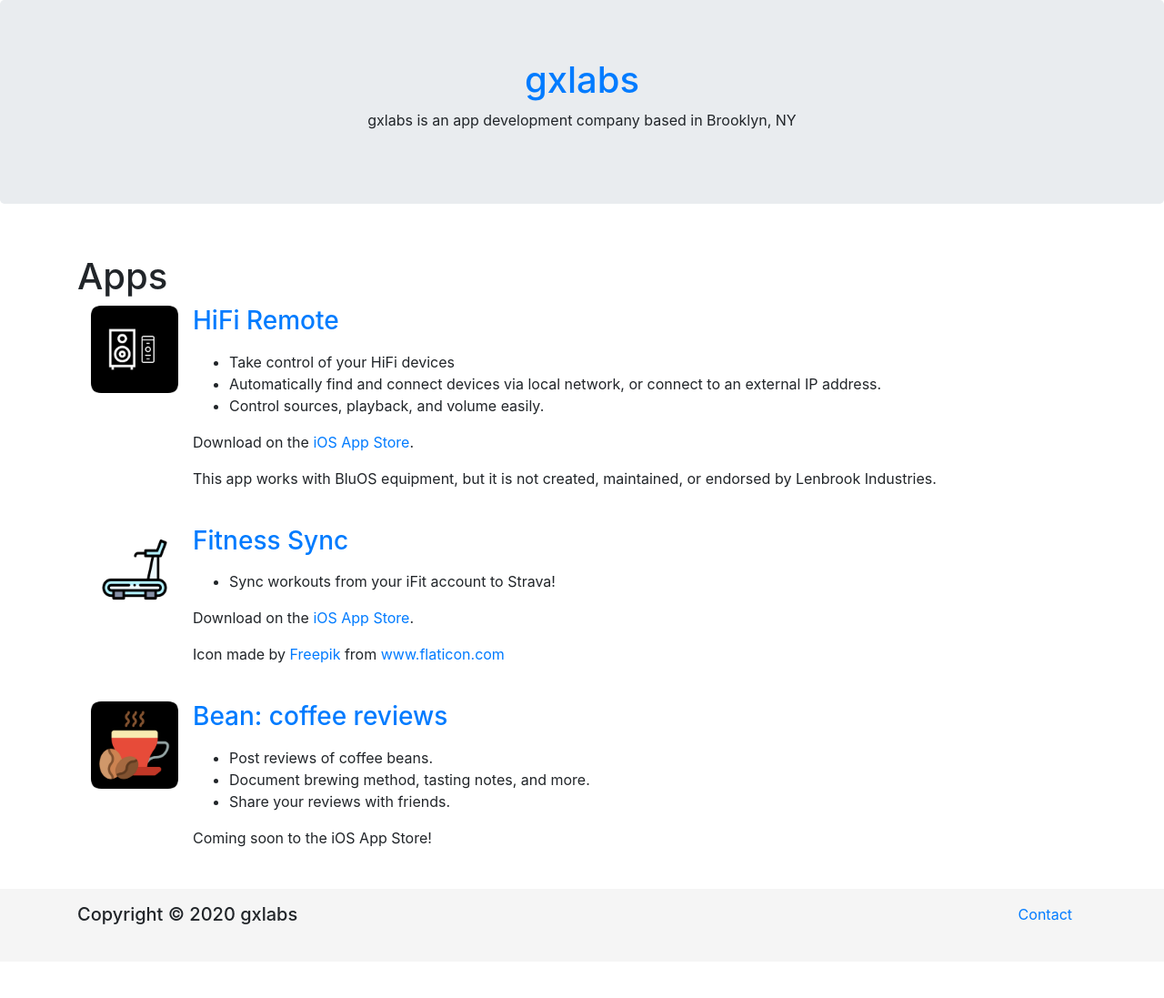
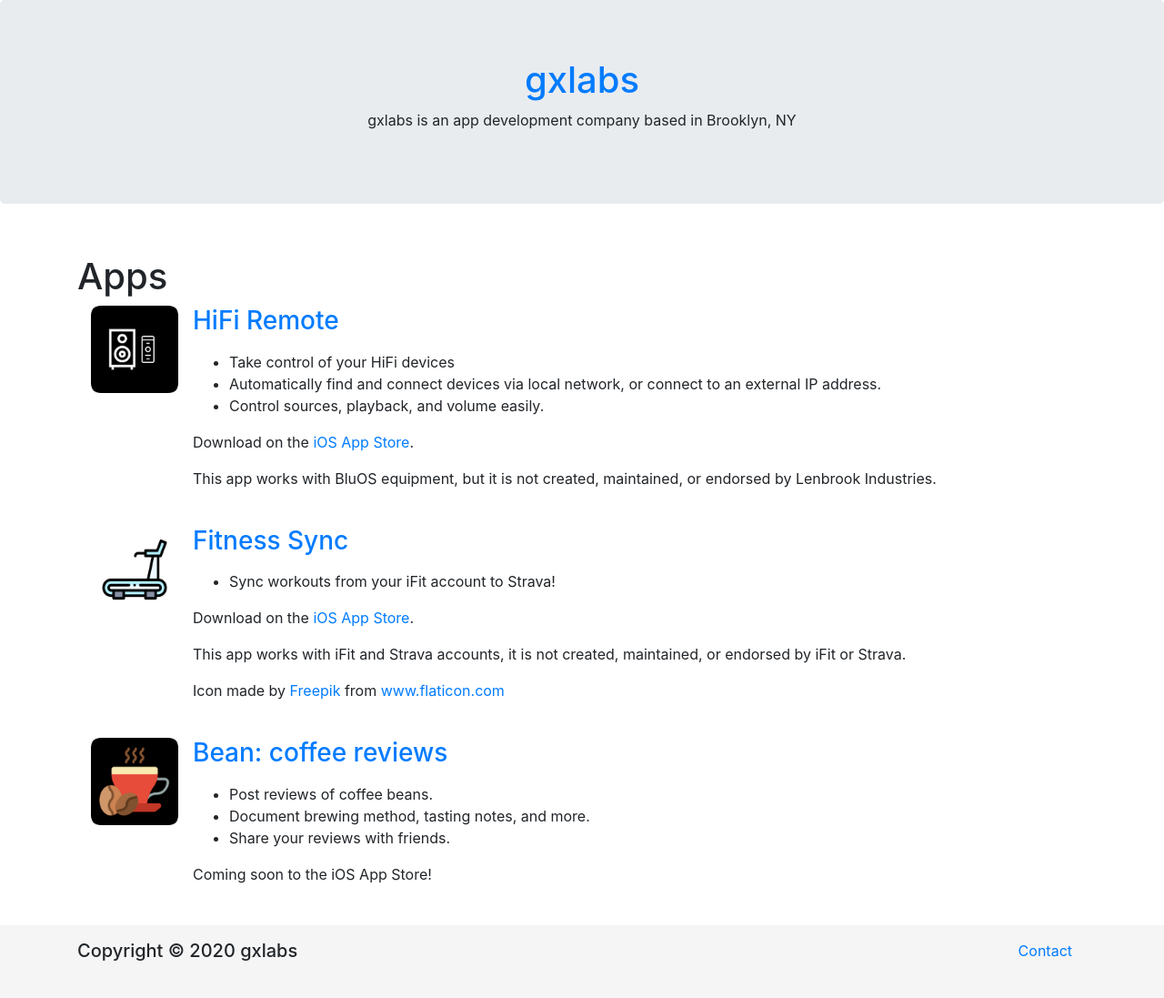
Before and after one commit to gxlabs/gxlabs.github.io, a Jekyll site: the page built from index.html, in a window 1280 px wide. Shown: the whole page at 91% size. Built offline with Jekyll 4.4.1, drawn with Linux system fonts in a browser that asks for light colours; before the commit the page ends 1057 px from its top, so only the background shows below that.

Commit message:
Update desc

```diff
--- a/index.html
+++ b/index.html
@@ -31,6 +31,7 @@
                  </ul>
              </p>
              <p>Download on the <a href="https://apps.apple.com/us/app/fitness-sync/id154970835">iOS App Store</a>.</p>
+             <p>This app works with iFit and Strava accounts, it is not created, maintained, or endorsed by iFit or Strava.</p>
              <p>Icon made by <a href="https://www.flaticon.com/authors/freepik" title="Freepik">Freepik</a> from <a href="https://www.flaticon.com/" title="Flaticon">www.flaticon.com</a></p>
          </div>
     </div>
```
